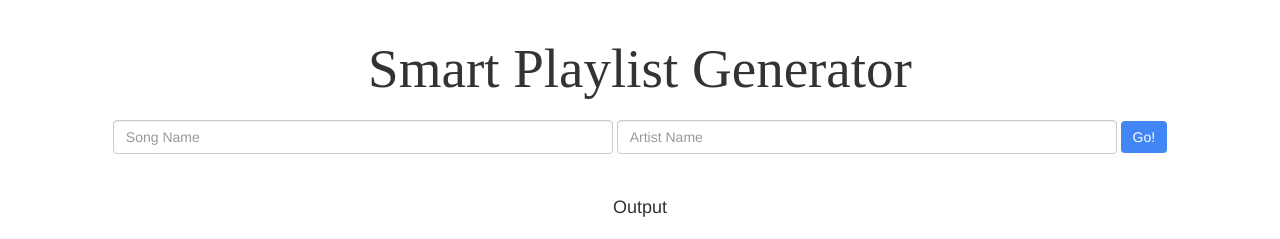
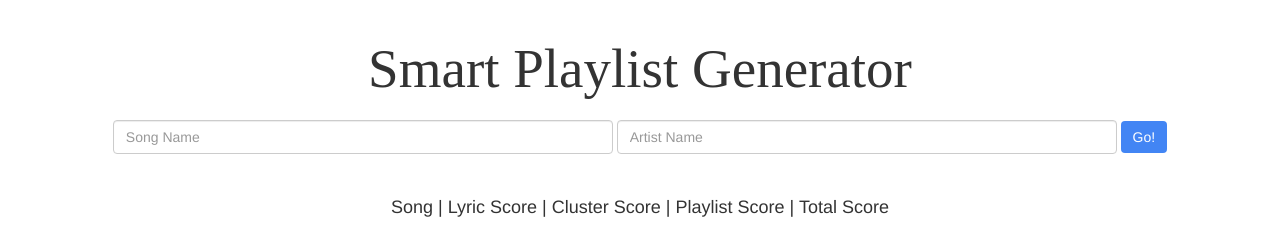
Before and after one commit to cbbyrnes4/cs4300sp2017-smart-playlist, a Django app: page /1/ in a window 1280 px wide. Shown: the part 183-422 px from the top of the page. Run offline with Django 3.2, Linux system fonts and the light colour scheme; data that the repository does not hold is empty; some libraries are stand-ins or nearby versions.

Commit message:
Added viewing individual scores

```diff
--- a/smartplaylist/smart_playlist/templates/smart_playlist/base.html
+++ b/smartplaylist/smart_playlist/templates/smart_playlist/base.html
@@ -29,7 +29,7 @@
         </form>
 
         <div class="form-inline global-search">
-            <h4>Output</h4><br>
+            <h4>Song | Lyric Score | Cluster Score | Playlist Score | Total Score</h4><br>
             {% for song in songs %}
                 {{ song }}<br>
             {% endfor %}
--- a/smartplaylist/smart_playlist/views.py
+++ b/smartplaylist/smart_playlist/views.py
@@ -38,8 +38,8 @@ def search(request, version):
         except EmptyPage:
             output = paginator.page(paginator.num_pages)
         # TODO Figure out how to display utf-8 chars
-        songs = [(unidecode(Song.objects.get(id=i).__str__()), score) for i, score in output]
-        query = unidecode(songs[0][0])
+        songs = [(unidecode(Song.objects.get(id=i).__str__()), lyric, cluster, playlist, total) for i, lyric, cluster, playlist, total in output]
+        query = unidecode(Song.objects.get(id=top_songs[0][0]).__str__())
 
     return render_to_response('smart_playlist/base.html',
                               {'songs': songs,
```
Also changed, not shown: smartplaylist/smart_playlist/search_methods.py (+7 -2 lines).
